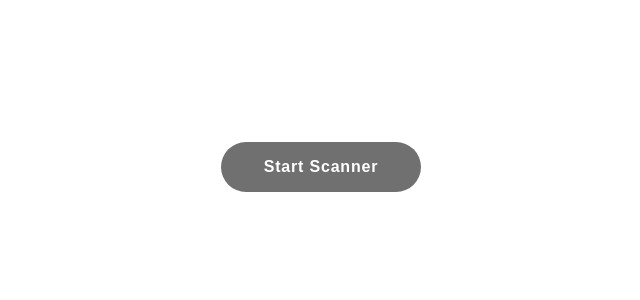
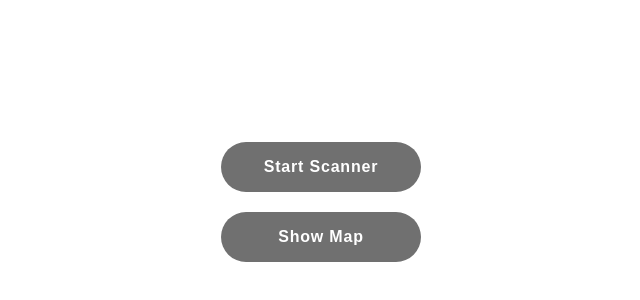
Before and after one commit to hanagongs/barcode-scanner, a React (Create React App) app in the folder app/: page / in a window 1280 px wide. Shown: the part 134-434 px from the top of the page, without its empty margins (319-959 px from the left). Built offline with nearby package versions, Linux system fonts and the light colour scheme.

Commit message:
Clean up and listing

```diff
--- a/app/src/App.js
+++ b/app/src/App.js
@@ -1,12 +1,8 @@
 import React from 'react';
-import MainView from './views';
+import MainMenu from './views';
 
 function App() {
-  // get barcode mapping, if unavailble display appropriate message
-  // and troubleshooting tips
-  // is google sheets public?
-  // first row headers?
-  return <MainView />;
+  return <MainMenu />;
 }
 
 export default App;
--- /dev/null
+++ b/app/src/components/Scanner/Map.js
@@ -0,0 +1,67 @@
+import React from 'react';
+import PropTypes from 'prop-types';
+import styled from 'styled-components';
+
+import Button from './Button';
+import './styles.css';
+
+const ButtonWrapper = styled.div`
+  display: block;
+  width: 100%;
+  margin-top: 20px;
+`;
+
+const Text = styled.div`
+  margin-top: 20px;
+  color: red;
+  text-align: center;
+`;
+
+class Scanner extends React.PureComponent {
+  constructor(props) {
+    super(props);
+    this.state = { showMap: false };
+    this.clickHandler = this.clickHandler.bind(this);
+    this.getMapButtonText = this.getMapButtonText.bind(this);
+  }
+
+  clickHandler() {
+    this.setState({ showMap: !this.state.showMap });
+  }
+
+  getMapButtonText() {
+    if (!this.state.showMap) return 'Show';
+    return 'Hide';
+  }
+
+  render() {
+    const barcodeMap = this.props.barcodeMap;
+    const showMap = this.state.showMap;
+    return (
+      <React.Fragment>
+        <ButtonWrapper>
+          <Button
+            onClick={() => this.clickHandler()}
+          >{`${this.getMapButtonText()} Map`}</Button>
+        </ButtonWrapper>
+
+        {showMap &&
+          Object.keys(barcodeMap).map(barcode => (
+            <Text
+              key={`key-${barcode}`}
+            >{`${barcode} | ${barcodeMap[barcode]}`}</Text>
+          ))}
+      </React.Fragment>
+    );
+  }
+}
+
+Scanner.propTypes = {
+  barcodeMap: PropTypes.object
+};
+
+Scanner.defaultProps = {
+  barcodeMap: {}
+};
+
+export default Scanner;
--- a/app/src/components/Scanner/Scanner.js
+++ b/app/src/components/Scanner/Scanner.js
@@ -35,6 +35,7 @@ class Scanner extends React.PureComponent {
     super(props);
     this.state = { isScannerRunning: false, barcode: null };
     this.initializeScanner = this.initializeScanner.bind(this);
+    this.getBarcodeResult = this.getBarcodeResult.bind(this);
   }
 
   initializeScanner() {
@@ -141,11 +142,16 @@ class Scanner extends React.PureComponent {
     });
   }
 
+  getBarcodeResult(barcode) {
+    const barcodeMap = this.props.barcodeMap;
+    if (Object.keys(barcodeMap).includes(barcode))
+      return `Barcode: ${barcode} | Value: ${barcodeMap[barcode]}`;
+    return `Couldn't find mapping for barcode: ${barcode}, please check spreadsheet.`;
+  }
+
   render() {
     const isScannerRunning = this.state.isScannerRunning;
-    const barcodeMap = this.props.barcodeMap;
     const barcode = this.state.barcode;
-    console.log(isScannerRunning);
     return (
       <React.Fragment>
         <ScannerWrapper id="scanner-container" />
@@ -156,9 +162,8 @@ class Scanner extends React.PureComponent {
             </Button>
           </ButtonWrapper>
         )}
-        {barcode && (
-          <Text>{`Barcode: ${barcode} | Value: ${barcodeMap[barcode]}`}</Text>
-        )}
+        {barcode && <Text>{this.getBarcodeResult(barcode)}</Text>}
+        {isScannerRunning && !barcode && <Text>Scan a barcode</Text>}
       </React.Fragment>
     );
   }
--- a/app/src/components/Scanner/index.js
+++ b/app/src/components/Scanner/index.js
@@ -1,3 +1,4 @@
 import Scanner from './Scanner';
+import Map from './Map';
 
-export { Scanner };
+export { Scanner, Map };
--- a/app/src/index.js
+++ b/app/src/index.js
@@ -6,12 +6,8 @@ import configureStore from './store';
 import App from './App';
 import './index.css';
 import * as serviceWorker from './serviceWorker';
-import fetchBarcodeData from './services/fetchBarcodeData';
 
 const store = configureStore();
-
-console.log('before fetch');
-fetchBarcodeData(store);
 
 ReactDOM.render(
   <Provider store={store}>
@@ -20,7 +16,4 @@ ReactDOM.render(
   document.getElementById('root')
 );
 
-// If you want your app to work offline and load faster, you can change
-// unregister() to register() below. Note this comes with some pitfalls.
-// Learn more about service workers: https://bit.ly/CRA-PWA
 serviceWorker.unregister();
--- a/app/src/services/fetchBarcodeData.js
+++ b/app/src/services/fetchBarcodeData.js
@@ -1,7 +1,18 @@
 const URL =
   'https://docs.google.com/spreadsheets/d/e/2PACX-1vQbZts4uizqpXqLlEThKYoo_S5PF0F3ElW62J5TJVZQxS9FVjLJlx8YH3GkDoyBC69EQ7pDIwLEcwEc/pub';
 
-async function fetchBarcodeData(store) {
+const csvToDict = csvStr => {
+  const barcodeMap = {};
+  const rows = csvStr.split('\n');
+  for (const row of rows) {
+    const values = row.split(',');
+    barcodeMap[values[0]] = values[1];
+  }
+  console.log(barcodeMap);
+  return barcodeMap;
+};
+
+async function fetchBarcodeData() {
   try {
     var request = require('request');
 
@@ -11,15 +22,9 @@ async function fetchBarcodeData(store) {
       qs: { output: 'csv' }
     };
 
-    let csv;
     request(options, function(error, response, body) {
       if (error) throw new Error(error);
-
-      csv = body;
-      console.log(csv);
-      // csv to json
-      // return json
-      return csv;
+      return csvToDict(body);
     });
   } catch (error) {
     console.error(error);
--- /dev/null
+++ b/app/src/views/MainMenu.js
@@ -0,0 +1,27 @@
+import React from 'react';
+import styled from 'styled-components';
+
+import mockData from './mock_data.json';
+import './styles.css';
+import { Scanner, Map } from '../components/Scanner';
+import fetchBarcodeData from '../services/fetchBarcodeData';
+
+const Wrapper = styled.div`
+  width: 100%;
+  height: 100%;
+
+  font-family: Arial;
+  font-weight: bold;
+`;
+
+const MainMenu = () => {
+  const barcodeMap = fetchBarcodeData();
+  console.log(barcodeMap);
+  return (
+    <Wrapper>
+      <Scanner barcodeMap={barcodeMap} />
+      <Map barcodeMap={barcodeMap} />
+    </Wrapper>
+  );
+};
+export default MainMenu;
--- a/app/src/views/MainView.js
+++ /dev/null
@@ -1,23 +0,0 @@
-import React from 'react';
-import styled from 'styled-components';
-
-import mockData from './mock_data.json';
-import './styles.css';
-import { Scanner } from '../components/Scanner';
-
-const Wrapper = styled.div`
-  width: 100%;
-  height: 100%;
-
-  font-family: Arial;
-  font-weight: bold;
-`;
-
-const MainView = () => {
-  return (
-    <Wrapper>
-      <Scanner barcodeMap={mockData} />
-    </Wrapper>
-  );
-};
-export default MainView;
--- a/app/src/views/index.js
+++ b/app/src/views/index.js
@@ -1,3 +1,3 @@
-import MainView from './MainView';
+import MainMenu from './MainMenu';
 
-export default MainView;
+export default MainMenu;
```
Also changed, not shown: app/src/setupTests.js (+0 -4 lines), app/src/views/ErrorView.js (deleted).
